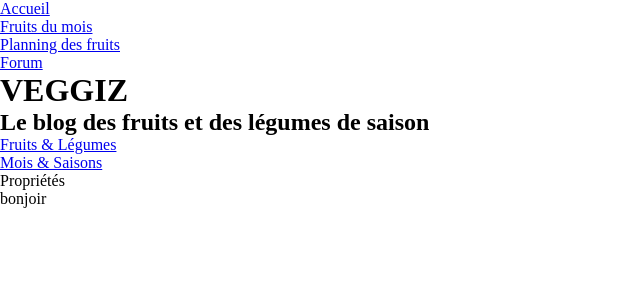
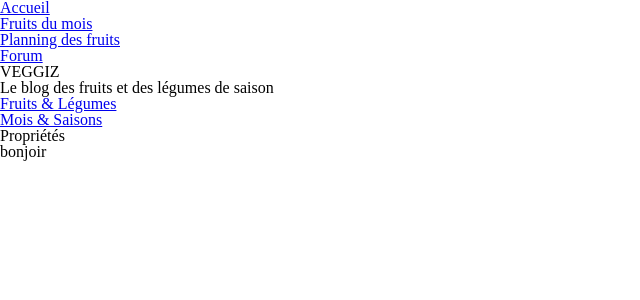
Before and after one commit to audreygazza/forum_legume, a PHP site: page / in a window 1280 px wide. Shown: the top 300 px of the page, without its empty margins (0-640 px from the left). Run offline with PHP 8.4, Linux system fonts and the light colour scheme.

Commit message:
Update style.css

```diff
--- a/veggiz/css/style.css
+++ b/veggiz/css/style.css
@@ -1,8 +1,48 @@
-*{
-  margin: 0;
-  padding: 0;
+/* http://meyerweb.com/eric/tools/css/reset/
+   v2.0 | 20110126
+   License: none (public domain)
+*/
+
+html, body, div, span, applet, object, iframe,
+h1, h2, h3, h4, h5, h6, p, blockquote, pre,
+a, abbr, acronym, address, big, cite, code,
+del, dfn, em, img, ins, kbd, q, s, samp,
+small, strike, strong, sub, sup, tt, var,
+b, u, i, center,
+dl, dt, dd, ol, ul, li,
+fieldset, form, label, legend,
+table, caption, tbody, tfoot, thead, tr, th, td,
+article, aside, canvas, details, embed,
+figure, figcaption, footer, header, hgroup,
+menu, nav, output, ruby, section, summary,
+time, mark, audio, video {
+	margin: 0;
+	padding: 0;
+	border: 0;
+	font-size: 100%;
+	font: inherit;
+	vertical-align: baseline;
 }
-
-h1{
-  font-family:
+/* HTML5 display-role reset for older browsers */
+article, aside, details, figcaption, figure,
+footer, header, hgroup, menu, nav, section {
+	display: block;
 }
+body {
+	line-height: 1;
+}
+ol, ul {
+	list-style: none;
+}
+blockquote, q {
+	quotes: none;
+}
+blockquote:before, blockquote:after,
+q:before, q:after {
+	content: '';
+	content: none;
+}
+table {
+	border-collapse: collapse;
+	border-spacing: 0;
+}
```
